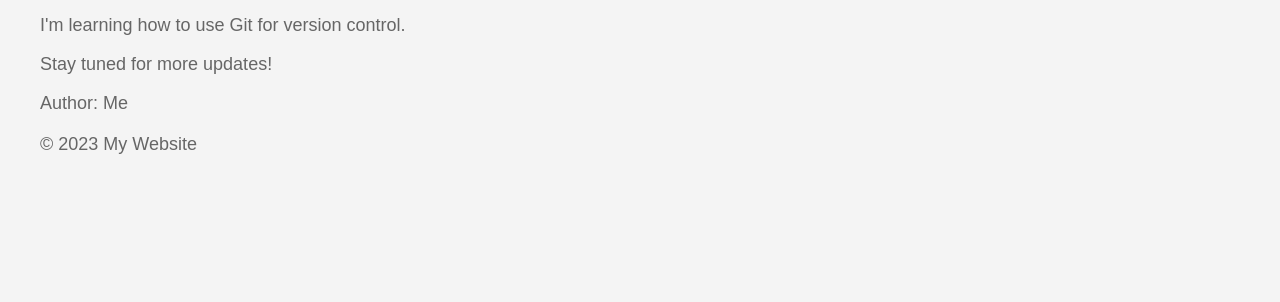
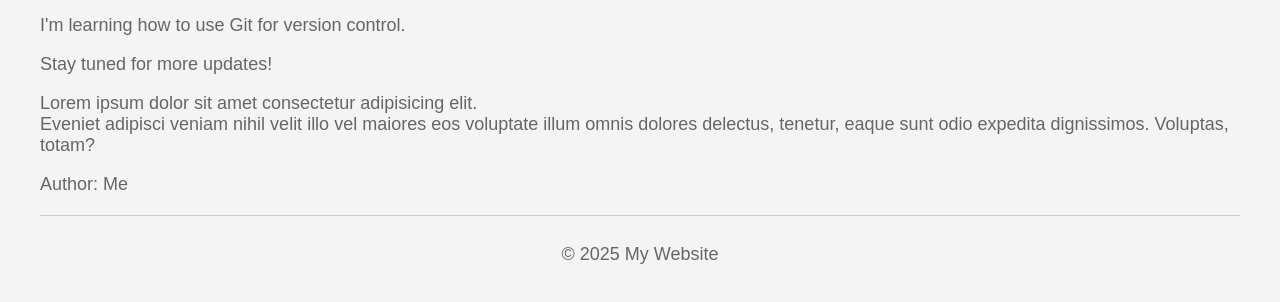
Before and after one commit to Pancracioo/HelloWorldGit, a plain HTML site: page index.html in a window 1280 px wide. Shown: the part 144-446 px from the top of the page. Drawn offline with Linux system fonts and the light colour scheme.

Commit message:
Se modifico el footer

```diff
--- a/index.html
+++ b/index.html
@@ -22,6 +22,10 @@
             margin-top: 20px;
             font-size: 14px;
             color: #999;
+            border-top: 1px solid #ccc;
+            padding-top: 10px;
+            text-align: center;
+
         }
 
     </style>
@@ -31,11 +35,12 @@
     <p>This is my first web page.</p>
     <p>I'm learning how to use Git for version control.</p>
     <p>Stay tuned for more updates!</p>
+    <p>Lorem ipsum dolor sit amet consectetur adipisicing elit. <br> Eveniet adipisci veniam nihil velit illo vel maiores eos voluptate illum omnis dolores delectus, tenetur, eaque sunt odio expedita dignissimos. Voluptas, totam?</p>
     <p>Author: Me</p>
 
 
     <footer>
-        <p>&copy; 2023 My Website</p>
+        <p>&copy; 2025 My Website</p>
     </footer>
 </body>
 </html>
```
